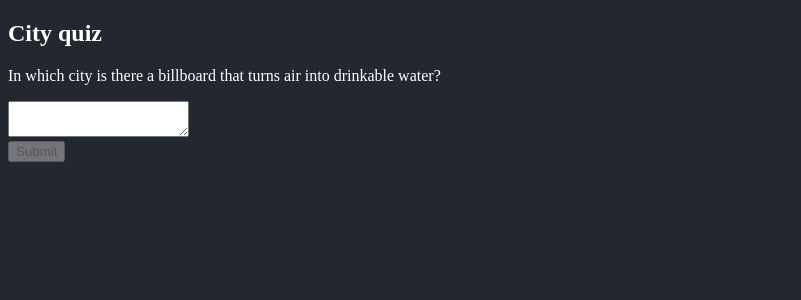
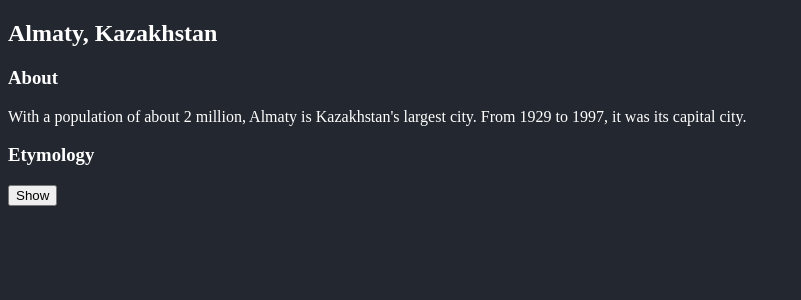
Before and after one commit to iefnaug/react-basic, a React (Create React App) app: page / in a window 1280 px wide. Shown: the top 300 px of the page, without its empty margins (0-801 px from the left). Built offline with nearby package versions, Linux system fonts and the light colour scheme.

Commit message:
在多组件中共享state

```diff
--- /dev/null
+++ b/src/03Manage-State/03Sharing-State-Between-Components/App.jsx
@@ -0,0 +1,35 @@
+import {useState} from "react";
+
+function Panel({title, children, isActive, onShow}) {
+    return (
+        <section className="panel">
+            <h3>{title}</h3>
+            {isActive ? (
+                <p>{children}</p>
+            ) : (
+                <button onClick={onShow}>
+                    Show
+                </button>
+            )}
+        </section>
+    )
+}
+
+export default function Accordion() {
+    const [activeIndex, setActiveIndex] = useState(0);
+    return (
+        <>
+            <h2>Almaty, Kazakhstan</h2>
+            <Panel title="About"
+                   isActive={activeIndex === 0}
+                   onShow={() => setActiveIndex(0)}>
+                With a population of about 2 million, Almaty is Kazakhstan's largest city. From 1929 to 1997, it was its capital city.
+            </Panel>
+            <Panel title="Etymology"
+                   isActive={activeIndex === 1}
+                   onShow={() => setActiveIndex(1)}>
+                The name comes from <span lang="kk-KZ">алма</span>, the Kazakh word for "apple" and is often translated as "full of apples". In fact, the region surrounding Almaty is thought to be the ancestral home of the apple, and the wild <i lang="la">Malus sieversii</i> is considered a likely candidate for the ancestor of the modern domestic apple.
+            </Panel>
+        </>
+    );
+}
--- a/src/index.js
+++ b/src/index.js
@@ -4,7 +4,8 @@
 // import App from './02Adding-Interactivity/03State-As-Snapshot/App'
 // import App from './02Adding-Interactivity/05-Updating-Object/App'
 // import App from './02Adding-Interactivity/06-Update-Arrays/App'
-import App from './03Manage-State/01Reacting-To-Input-With-State/App'
+// import App from './03Manage-State/01Reacting-To-Input-With-State/App'
+import App from './03Manage-State/03Sharing-State-Between-Components/App'
 // import {StrictMode} from "react";
 
 const root = createRoot(document.querySelector('#root'))
```
